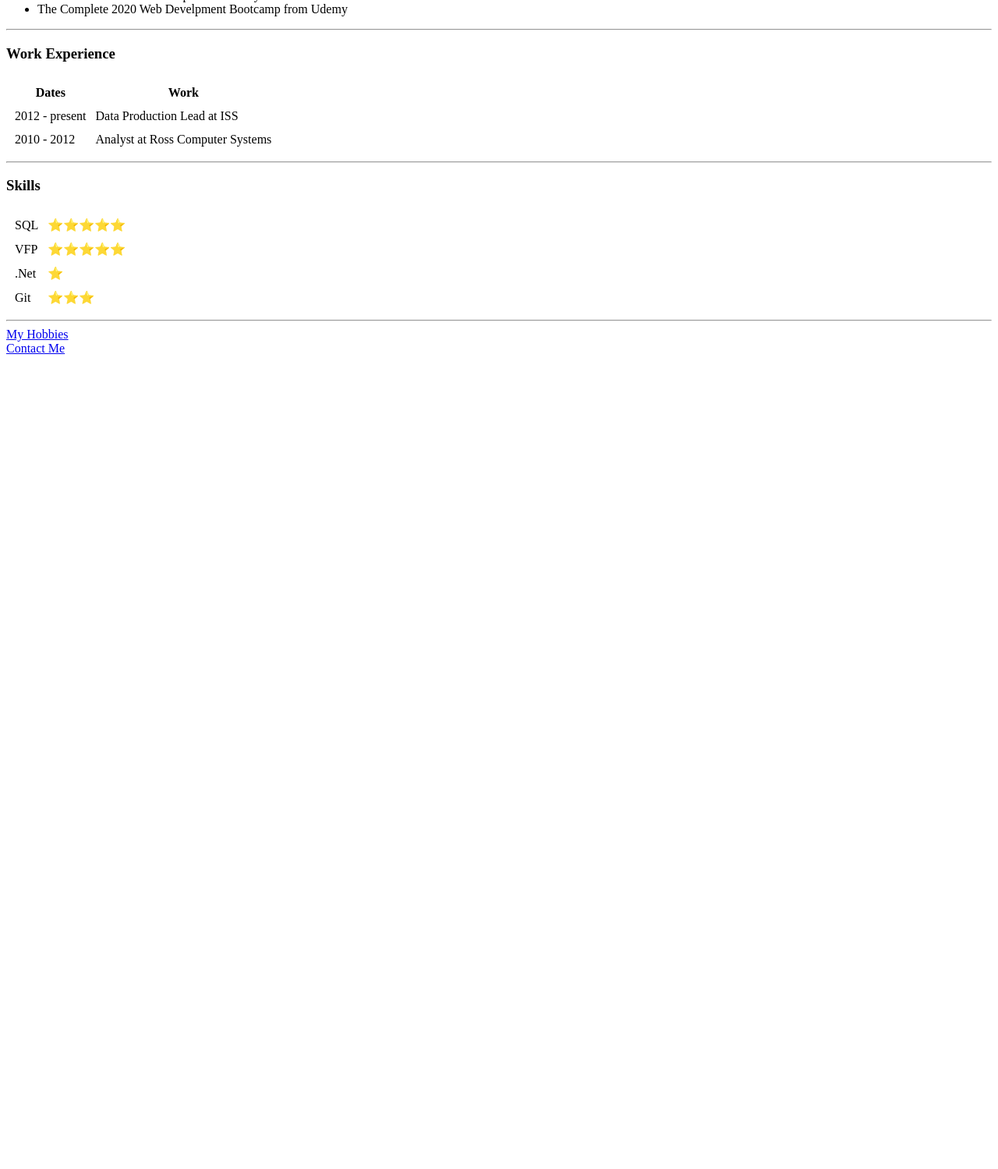
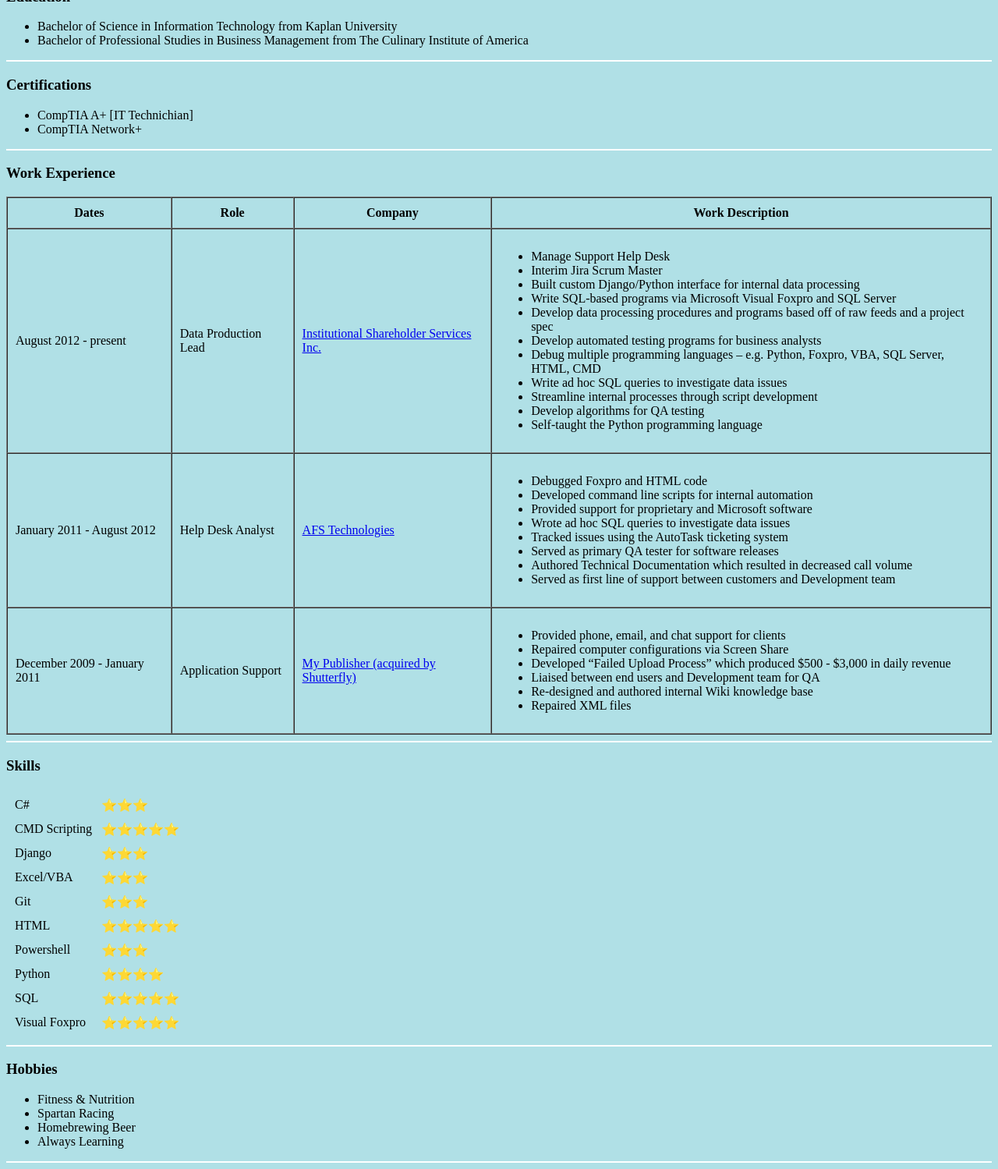
Before and after one commit to BJameson42/cv, a plain HTML site: page index.html in a window 1280 px wide. Shown: the part 282-1781 px from the top of the page at 78% size. Before the commit the page ends 800 px from the top, so only its background shows below. Drawn offline with Linux system fonts and the light colour scheme.

Commit message:
Update to current CV details

```diff
--- a/index.html
+++ b/index.html
@@ -4,6 +4,17 @@
 <head>
   <meta charset="utf-8">
   <title>Brian's Personal Site</title>
+  <style>
+    body {
+      background-color: powderblue;
+    }
+
+    hr {
+      background-color: white;
+      border-style: none;
+      height: 2px;
+    }
+  </style>
 </head>
 
 <body>
@@ -12,9 +23,13 @@
       <td><img src="images/circle-cropped.png" alt="Brian Profile Picture"></td>
       <td>
         <h1>Brian Jameson</h1>
-        <p><em>Data Production Lead at <strong><a href="https://www.issgovernance.com/" target="_blank">ISS Governance</a></strong></em></p>
-        <p>I am a full stack developer. I like Black Rifle Coffee and I brew my own beer.</p>
+        <p><em>Data Production Lead at <strong><a href="https://www.issgovernance.com/" target="_blank">Institutional Shareholder Services Inc.</a></strong></em></p>
+        <p>I am a Swiss Army Knife of IT processes. I enjoy good quality coffee and designed my own electrical system for beer brewing.</p>
       </td>
+    </tr>
+    <tr>
+      <td align="center"><a href="contact.html">Contact Me</a></td>
+      <td>&nbsp;</td>
     </tr>
   </table>
 
@@ -22,50 +37,132 @@
   <hr>
   <h3>Education</h3>
   <ul>
-    <li>Bachelor of Science from Kaplan University</li>
-    <li>The Complete 2020 Web Develpment Bootcamp from Udemy</li>
+    <li>Bachelor of Science in Information Technology from Kaplan University</li>
+    <li>Bachelor of Professional Studies in Business Management from The Culinary Institute of America</li>
+  </ul>
+  <hr>
+  <h3>Certifications</h3>
+  <ul>
+    <li>CompTIA A+ [IT Technichian]</li>
+    <li>CompTIA Network+</li>
   </ul>
   <hr>
   <h3>Work Experience</h3>
-  <table cellspacing="10">
+  <table cellpadding="10" cellspacing="0" border="1">
     <thead>
       <tr>
         <th>Dates</th>
-        <th>Work</th>
+        <th>Role</th>
+        <th>Company</th>
+        <th>Work Description</th>
       </tr>
     </thead>
     <tr>
-      <td>2012 - present</td>
-      <td>Data Production Lead at ISS</td>
+      <td>August 2012 - present</td>
+      <td>Data Production Lead</td>
+      <td><a href="https://www.issgovernance.com/" target="_blank">Institutional Shareholder Services Inc.</a></td>
+      <td>
+        <ul>
+          <li>Manage Support Help Desk</li>
+          <li>Interim Jira Scrum Master</li>
+          <li>Built custom Django/Python interface for internal data processing</li>
+          <li>Write SQL-based programs via Microsoft Visual Foxpro and SQL Server </li>
+          <li>Develop data processing procedures and programs based off of raw feeds and a project spec</li>
+          <li>Develop automated testing programs for business analysts</li>
+          <li>Debug multiple programming languages – e.g. Python, Foxpro, VBA, SQL Server, HTML, CMD</li>
+          <li>Write ad hoc SQL queries to investigate data issues</li>
+          <li>Streamline internal processes through script development</li>
+          <li>Develop algorithms for QA testing</li>
+          <li>Self-taught the Python programming language</li>
+        </ul>
+      </td>
     </tr>
     <tr>
-      <td>2010 - 2012</td>
-      <td>Analyst at Ross Computer Systems</td>
+      <td>January 2011 - August 2012</td>
+      <td>Help Desk Analyst</td>
+      <td><a href="https://www.afsi.com/" target="_blank">AFS Technologies</a></td>
+      <td>
+        <ul>
+          <li>Debugged Foxpro and HTML code</li>
+          <li>Developed command line scripts for internal automation</li>
+          <li>Provided support for proprietary and Microsoft software</li>
+          <li>Wrote ad hoc SQL queries to investigate data issues</li>
+          <li>Tracked issues using the AutoTask ticketing system</li>
+          <li>Served as primary QA tester for software releases</li>
+          <li>Authored Technical Documentation which resulted in decreased call volume</li>
+          <li>Served as first line of support between customers and Development team</li>
+        </ul>
+      </td>
+    </tr>
+    <tr>
+      <td>December 2009 - January 2011</td>
+      <td>Application Support</td>
+      <td><a href="https://www.shutterfly.com/mypublisher" target="_blank">My Publisher (acquired by Shutterfly)</a></td>
+      <td>
+        <ul>
+          <li>Provided phone, email, and chat support for clients</li>
+          <li>Repaired computer configurations via Screen Share</li>
+          <li>Developed “Failed Upload Process” which produced $500 - $3,000 in daily revenue</li>
+          <li>Liaised between end users and Development team for QA</li>
+          <li>Re-designed and authored internal Wiki knowledge base</li>
+          <li>Repaired XML files</li>
+        </ul>
+      </td>
     </tr>
   </table>
   <hr>
   <h3>Skills</h3>
   <table cellspacing="10">
     <tr>
-      <td>SQL</td>
+      <td>C#</td>
+      <td>⭐⭐⭐</td>
+    </tr>
+    <tr>
+      <td>CMD Scripting</td>
       <td>⭐⭐⭐⭐⭐</td>
     </tr>
     <tr>
-      <td>VFP</td>
-      <td>⭐⭐⭐⭐⭐</td>
+      <td>Django</td>
+      <td>⭐⭐⭐</td>
     </tr>
     <tr>
-      <td>.Net</td>
-      <td>⭐</td>
+      <td>Excel/VBA</td>
+      <td>⭐⭐⭐</td>
     </tr>
     <tr>
       <td>Git</td>
       <td>⭐⭐⭐</td>
     </tr>
+    <tr>
+      <td>HTML</td>
+      <td>⭐⭐⭐⭐⭐</td>
+    </tr>
+    <tr>
+      <td>Powershell</td>
+      <td>⭐⭐⭐</td>
+    </tr>
+    <tr>
+      <td>Python</td>
+      <td>⭐⭐⭐⭐</td>
+    </tr>
+    <tr>
+      <td>SQL</td>
+      <td>⭐⭐⭐⭐⭐</td>
+    </tr>
+    <tr>
+      <td>Visual Foxpro</td>
+      <td>⭐⭐⭐⭐⭐</td>
+    </tr>
   </table>
   <hr>
-  <a href="hobbies.html">My Hobbies</a><br>
-  <a href="contact.html">Contact Me</a>
+  <h3>Hobbies</h3>
+  <ul>
+    <li>Fitness & Nutrition</li>
+    <li>Spartan Racing</li>
+    <li>Homebrewing Beer</li>
+    <li>Always Learning</li>
+  </ul>
+  <hr>
 </body>
 
 </html>
```
Also changed, not shown: contact.html (+19 -6 lines).
